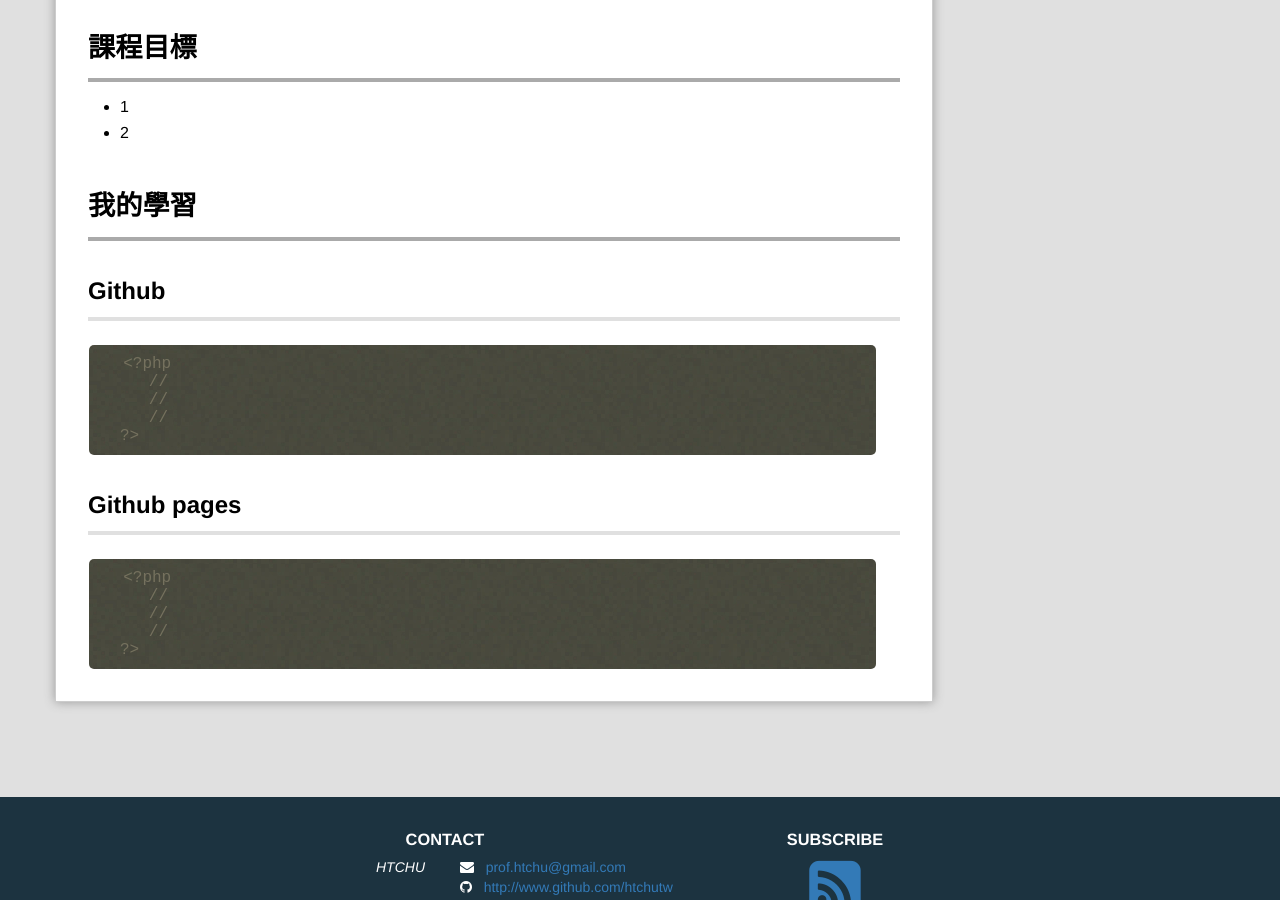
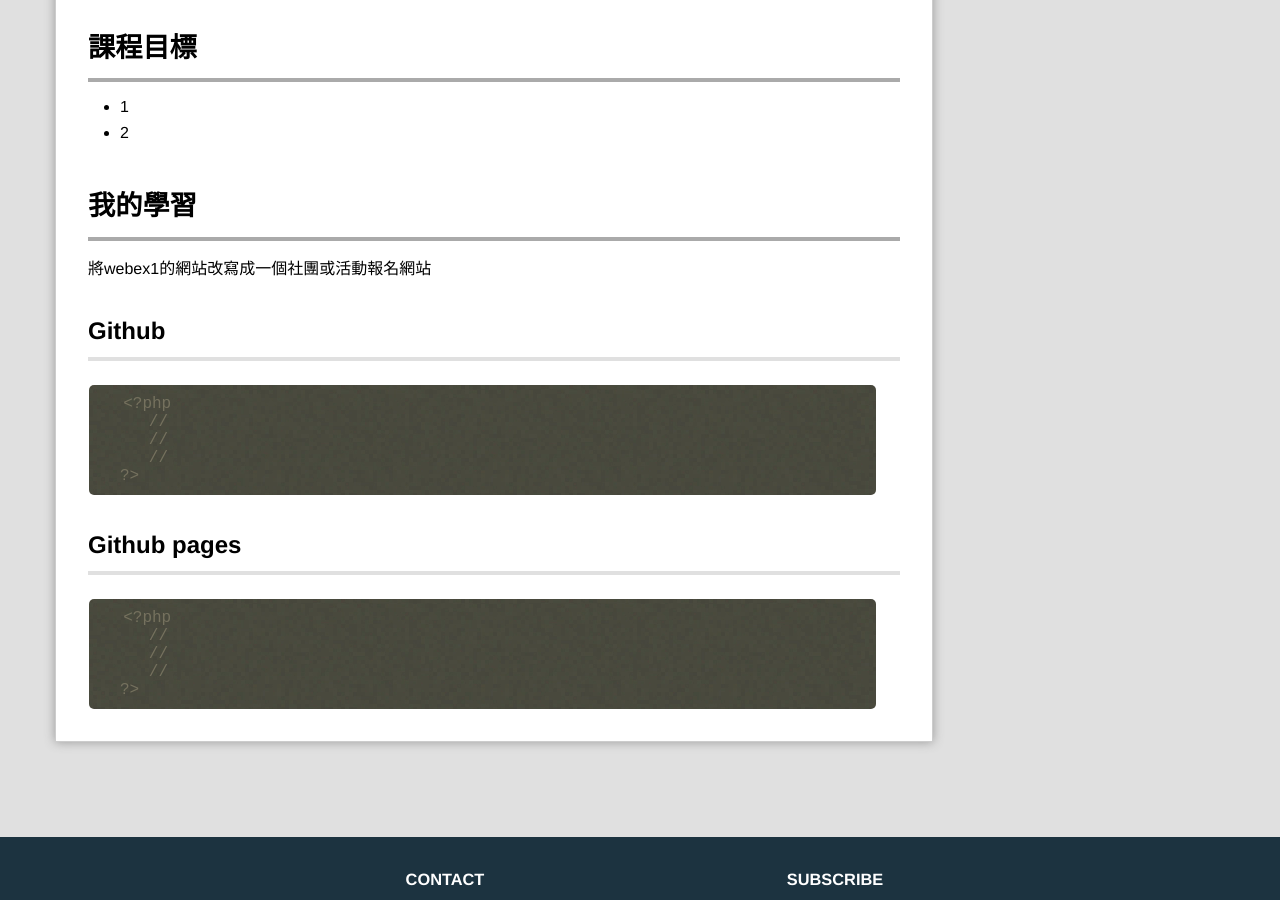
Before and after one commit to one21two/webcourse, a Jekyll site: the page built from _posts/2017-10-11-Class4.md, in a window 1280 px wide and 900 px high, scrolled down 497 px. Built offline with Jekyll 4.4.1, drawn with Linux system fonts in a browser that asks for light colours; Markdown is read by kramdown in place of the engine named in the settings; comment, search, counter and statistics services are not loaded.

Commit message:
Update 2017-10-11-Class4.md

```diff
--- a/_posts/2017-10-11-Class4.md
+++ b/_posts/2017-10-11-Class4.md
@@ -14,7 +14,7 @@ excerpt: "第4週課程"
 - 2
 
 # 我的學習
-
+將webex1的網站改寫成一個社團或活動報名網站
 ##Github
 
 
```
